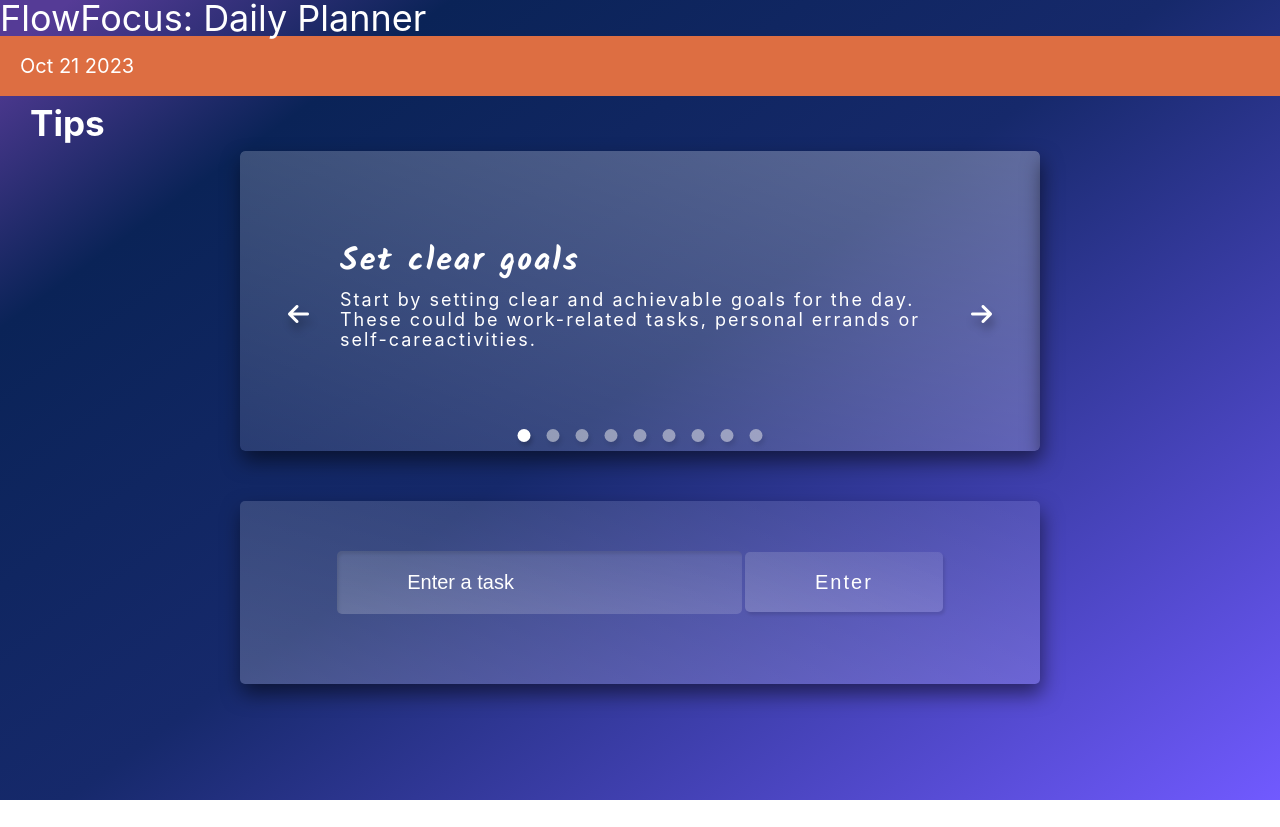
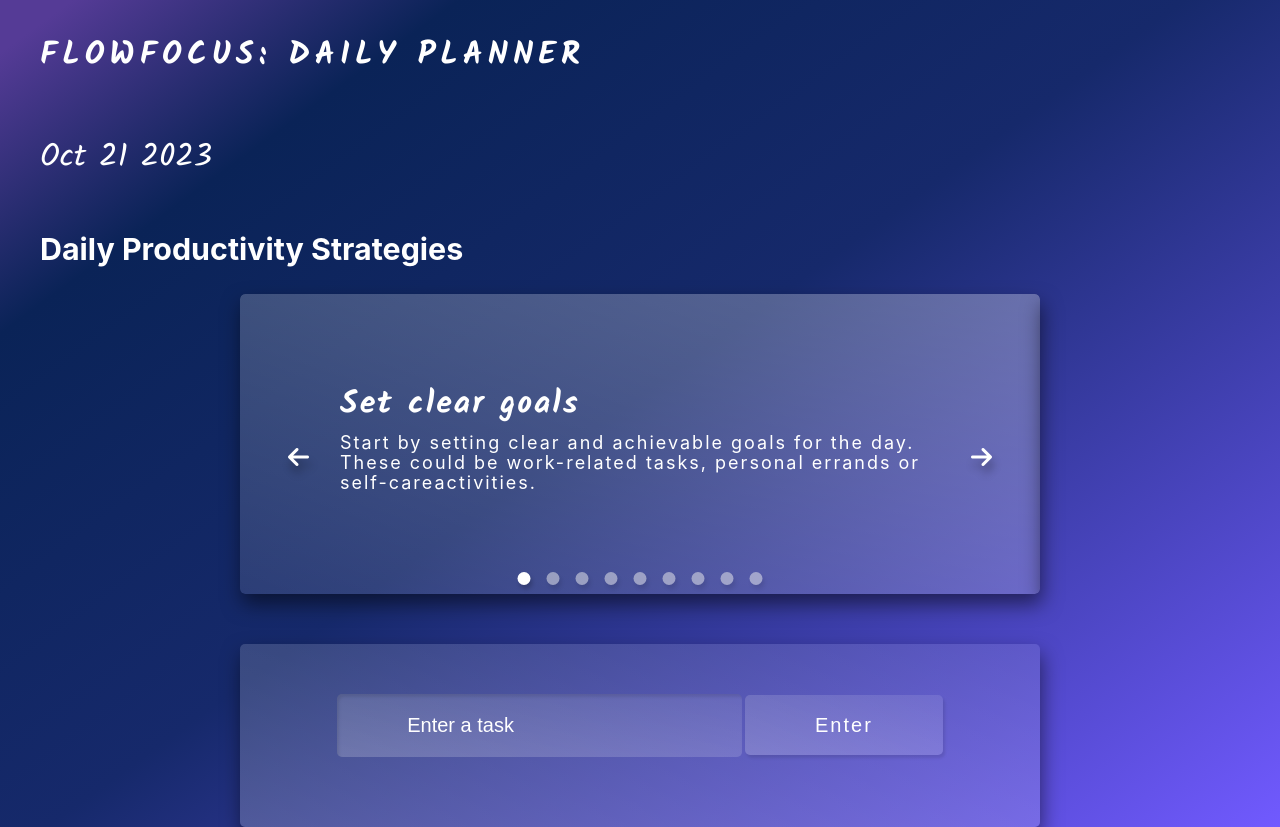
Before and after one commit to Annibor/flowfocus-daily-planner, a plain HTML site: page index.html in a window 1280 px wide. Before the commit the page ends 800 px from the top, so only its background shows below. Drawn offline with Linux system fonts and the light colour scheme; a web font is replaced by a local one.

Commit message:
Style logo and made small changes in style

```diff
--- a/assets/css/style.css
+++ b/assets/css/style.css
@@ -1,5 +1,5 @@
 /*-- GOOGLE FONTS --*/
-@import url("https://fonts.googleapis.com/css2?family=Kalam:wght@400;700&family=Lato:wght@100;300;400;700;900&family=Montserrat:wght@100;200;300;400;500;700&family=Mulish:ital,wght@0,200;0,300;0,400;0,500;0,700;0,800;1,600&family=Work+Sans:wght@100;300;500&display=swap");
+@import url("https://fonts.googleapis.com/css2?family=Kalam:wght@400;700&family=Lato:wght@100;300;400;700;900&family=Montserrat:wght@100;200;300;400;500;700&family=Rock+Salt&family=The+Girl+Next+Door&family=Work+Sans:wght@100;300;500&display=swap");
 
 /* Asterisk wildcard selector to override default styles added by the browser */
 * {
@@ -49,8 +49,14 @@ body {
   line-height: 1;
   font-weight: 400;
   min-height: 100vh;
-  background: rgb(113,90,255);
-background: linear-gradient(324deg, rgba(113,90,255,1) 0%, rgba(22,41,107,1) 51%, rgba(10,35,87,1) 81%, rgba(85,59,150,1) 97%);
+  background: rgb(113, 90, 255);
+  background: linear-gradient(
+    324deg,
+    rgba(113, 90, 255, 1) 0%,
+    rgba(22, 41, 107, 1) 51%,
+    rgba(10, 35, 87, 1) 81%,
+    rgba(85, 59, 150, 1) 97%
+  );
   /*
   background: rgb(253, 29, 29);
   background: linear-gradient(
@@ -74,13 +80,21 @@ h4 {
 /* -----------------------*/
 
 .logo {
-  font-size: 3.6rem;
+  font-size: 4.6rem;
+  padding: 4rem;
+  font-family: "Kalam", "Inter", sans-serif;
+  font-size: 3.2rem;
+  font-weight: 600;
+  letter-spacing: 5px;
+  text-transform: uppercase;
 }
 
 .input-header {
-  background-color: #dd6e42;
-  font-size: 2rem;
-  padding: 2rem;
+  background-color: transparent;
+  font-family: "Kalam", "Inter", sans-serif;
+  font-size: 3.2rem;
+  padding: 1rem 2rem;
+  margin: 2rem;
 }
 
 /* -----------------------*/
@@ -88,9 +102,8 @@ h4 {
 /* -----------------------*/
 
 .tips-heading {
-  font-size: 3rem;
-  font-weight: 500;
-  padding: 1rem 3rem;
+  font-size: 2.6rem;
+  padding: 3rem 4rem;
 }
 
 .tips-slider {
@@ -179,7 +192,7 @@ h4 {
 /* --- TODO LIST --- */
 /* -----------------------*/
 
-.section-to-do-input{
+.section-to-do-input {
   margin-top: 5rem;
 }
 
@@ -201,7 +214,7 @@ h4 {
   margin: 0 auto;
 }
 
-#item{
+#item {
   background: linear-gradient(
     to left bottom,
     rgba(255, 255, 255, 0.1),
@@ -215,7 +228,7 @@ h4 {
   font-size: 2rem;
 }
 
-#enter{
+#enter {
   background: linear-gradient(
     to left bottom,
     rgba(255, 255, 255, 0.1),
@@ -231,26 +244,31 @@ h4 {
   letter-spacing: 2px;
 }
 
-#item::placeholder{
+#item::placeholder {
   color: #fff;
 }
 
-.to-do-list textarea{
+.to-do-list textarea {
   background: transparent;
-  font-family: "Kalam",Inter, sans-serif;
+  font-family: "Kalam", "Inter", sans-serif;
   border: none;
   padding: 1rem 1rem;
   border-radius: 5px;
+  /*
  box-shadow: inset 0rem 0.1rem 0.3rem 0.3rem rgba(0, 0, 0, 0.06);
+ */
+  display: #fff;
+  font-size: 2.4rem;
+
   color: #fff;
- font-size: 2rem;
 }
 
-.input-controller{
+.input-controller {
   font-size: 2rem;
   display: flex;
 }
 
-.editBtn, .deleteBtn{
+.editBtn,
+.deleteBtn {
   padding: 1rem;
 }
--- a/index.html
+++ b/index.html
@@ -33,7 +33,9 @@
   <body>
     <!-- HEADER -->
     <header>
-      <div class="logo">FlowFocus: Daily Planner</div>
+      <div class="logo">
+        FlowFocus: Daily Planner
+      </div>
       <div class="input-header">
         <span id="date"></span>
       </div>
@@ -43,7 +45,7 @@
       <!-- SLIDE WITH TIPS SECTION -->
       <section class="tips-slide-section">
         <div class="tips-heading">
-          <h3>Tips</h3>
+          <h3>Daily Productivity Strategies</h3>
         </div>
 
         <div class="tips-slider">
```
Lines whose indentation alone changed are shown as unchanged.
